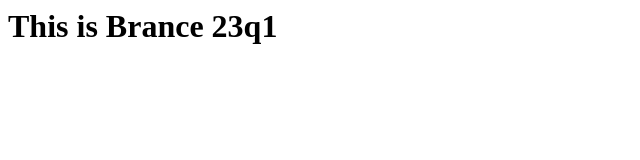
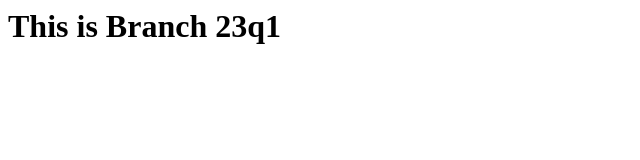
Before and after one commit to shreeyashswami/navinrepo, a plain HTML site: page index.html in a window 1280 px wide. Shown: the full height of the page, 0-640 px from the left. Drawn offline with Linux system fonts and the light colour scheme.

Commit message:
Update index.html

```diff
--- a/index.html
+++ b/index.html
@@ -1 +1 @@
-<h1>This is Brance 23q1</h1>
+<h1>This is Branch 23q1</h1>
```
